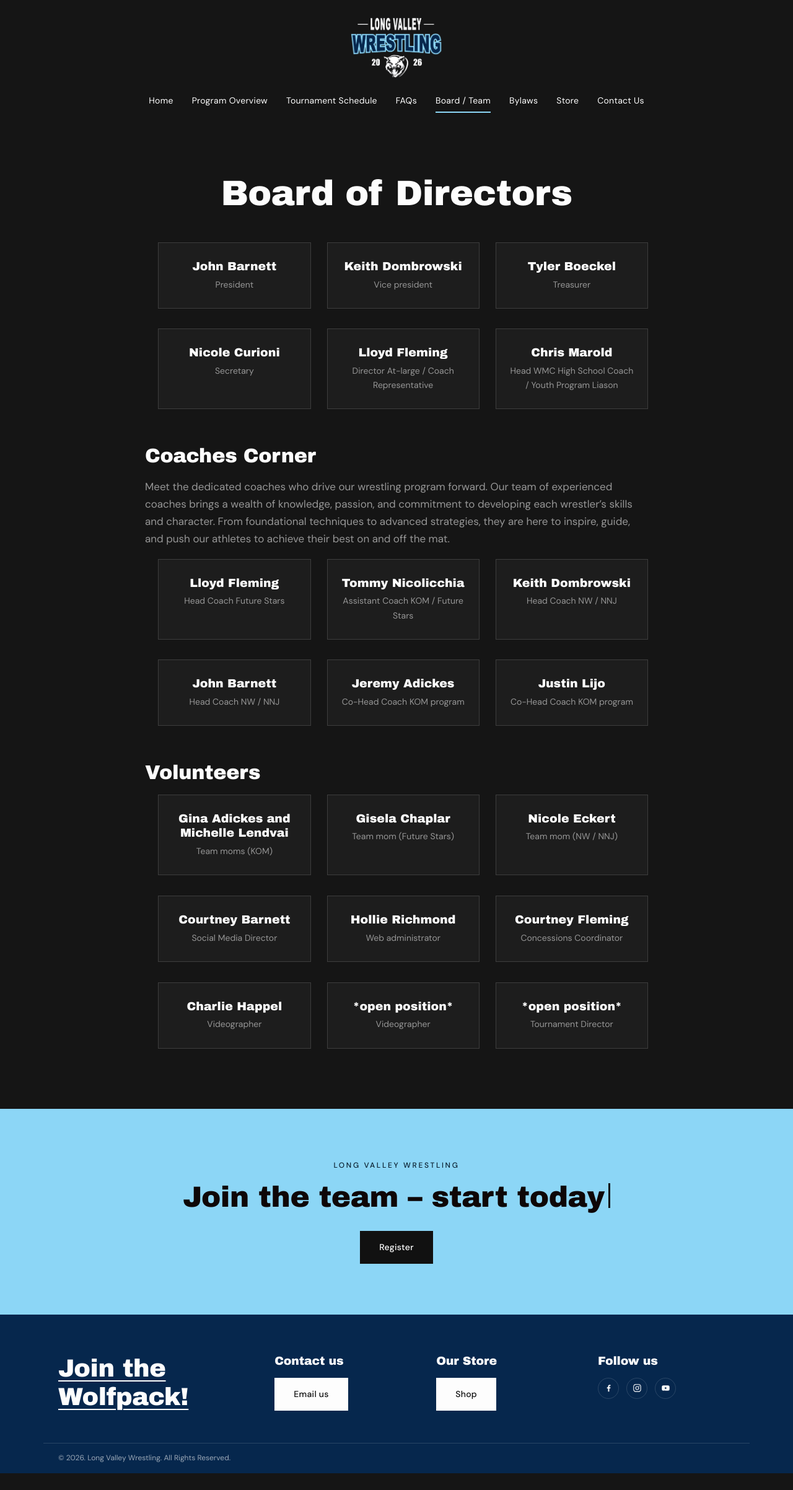
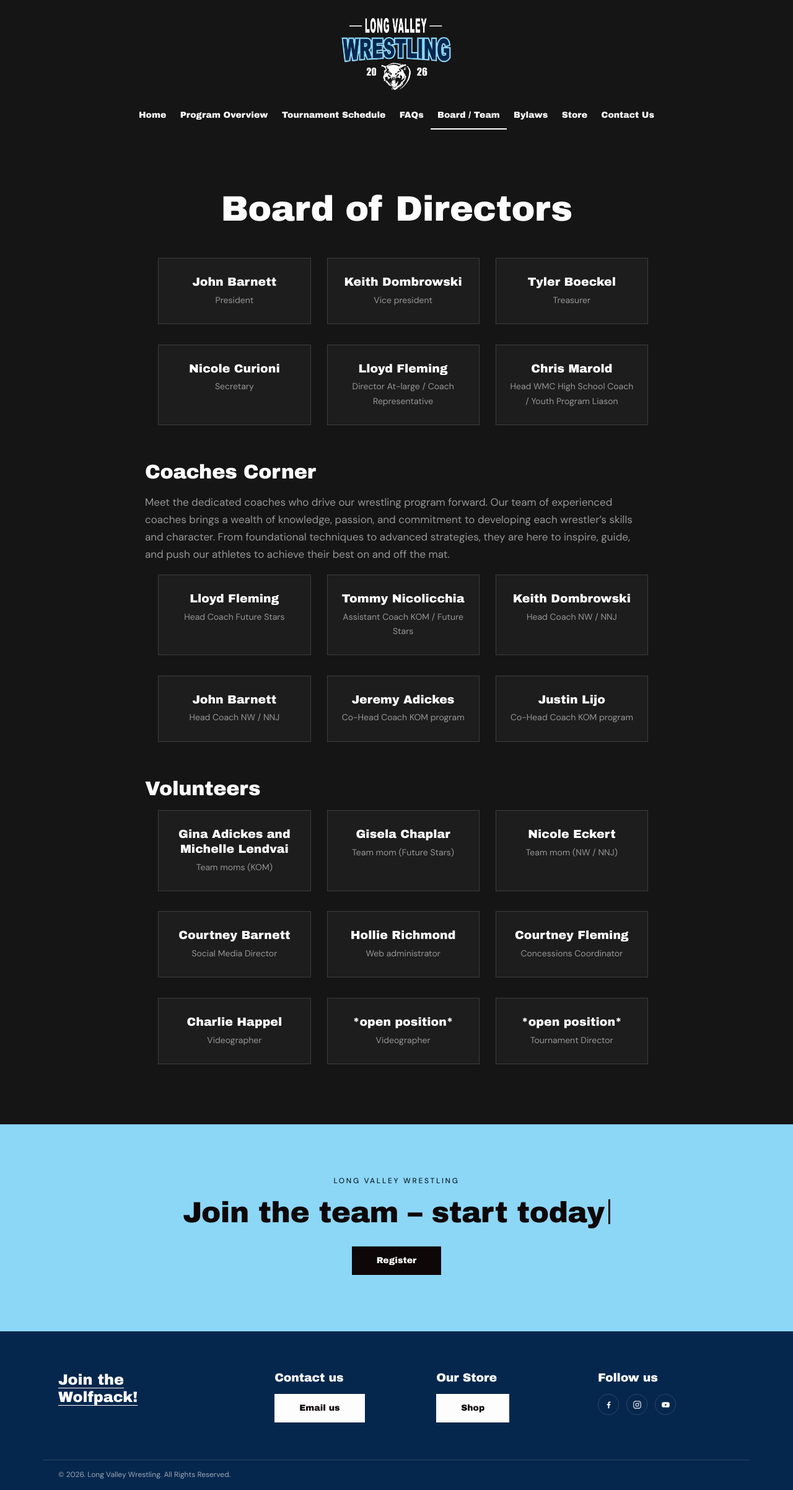
Before and after one commit to holliej0/longvalleywrestling, a Jekyll site: the page built from board/index.html, in a window 1280 px wide. Shown: the whole page at 62% size. Built offline with Jekyll 4.4.1, drawn with Linux system fonts in a browser that asks for light colours; some web fonts are replaced; before the commit the page ends 2377 px from its top, so only the background shows below that.

Commit message:
Match buttons, nav, footer link and mobile breakpoint to the original
- Buttons: Termina 14/500, 13px 40px padding, sliding-curtain hover
- Nav: Termina 14/600, white 2px underline on hover and current page
- Footer 'Join the Wolfpack!' is a link to the TeamSnap form, 24px
- Mobile breakpoint 720px to 767px; header stays centred and stacked

Co-Authored-By: Claude Opus 5 <noreply@anthropic.com>
Claude-Session: https://claude.ai/code/session_01NCfXAcizM6up3Ce7DpXy1d

```diff
--- a/_layouts/default.html
+++ b/_layouts/default.html
@@ -53,7 +53,7 @@
 
 <footer class="site-footer">
   <div class="wrap footer-grid">
-    <h2 class="footer-head">Join the<br>Wolfpack!</h2>
+    <a class="footer-head" href="{{ site.register_url }}" target="_blank" rel="noopener">Join the<br>Wolfpack!</a>
     <div>
       <h3>Contact us</h3>
       <a class="btn btn-light" href="mailto:{{ site.email }}">Email us</a>
--- a/assets/css/site.css
+++ b/assets/css/site.css
@@ -26,6 +26,7 @@ body{
 img{max-width:100%;height:auto;display:block}
 a{color:var(--white);text-decoration:none}
 a:hover{opacity:.85}
+a.btn:hover,.site-nav a:hover,.footer-head:hover{opacity:1}
 h1,h2,h3,h4,h5,h6{
   font-family:var(--head);font-weight:600;color:var(--white);
   margin:0 0 .5em;line-height:1.14;letter-spacing:-.01em;
@@ -44,22 +45,32 @@ p{margin:0 0 1.1em}
 
 /* ---------- header ---------- */
 .site-header{
-  background:var(--ink);padding:28px var(--pad);
-  display:flex;flex-direction:column;align-items:center;gap:18px;
+  background:var(--ink);padding:28px 55px;
+  display:flex;flex-direction:column;align-items:center;gap:16px;
   position:relative;z-index:40;
 }
-.brand img{width:150px;height:auto}
+.brand img{width:182px;height:auto}
 .site-nav ul{
   list-style:none;margin:0;padding:0;
-  display:flex;flex-wrap:wrap;justify-content:center;gap:6px 30px;
+  display:flex;flex-wrap:wrap;justify-content:center;gap:0;
 }
 .site-nav a{
-  font-size:14px;letter-spacing:.02em;color:var(--white);
-  padding:6px 0;display:inline-block;border-bottom:2px solid transparent;
+  font-family:var(--head);font-size:14px;font-weight:600;letter-spacing:normal;
+  line-height:21px;color:var(--white);padding:11.2px;display:inline-block;
+  position:relative;transition:color .3s;
 }
-.site-nav a:hover,.site-nav a.current{border-bottom-color:var(--sky);opacity:1}
-.nav-toggle{display:none;background:none;border:0;cursor:pointer;padding:10px}
-.nav-toggle span{display:block;width:26px;height:2px;background:var(--white);margin:5px 0;transition:.25s}
+.site-nav a::after{
+  content:"";position:absolute;left:0;bottom:-2px;
+  width:100%;height:2px;background:var(--white);
+  opacity:0;transition:opacity .3s;
+}
+.site-nav a:hover,.site-nav a.current{opacity:1}
+.site-nav a:hover::after,.site-nav a.current::after{opacity:1}
+.nav-toggle{
+  display:none;background:none;border:0;cursor:pointer;padding:0;
+  width:23px;height:24px;flex-direction:column;justify-content:center;gap:5px;
+}
+.nav-toggle span{display:block;width:23px;height:2px;background:var(--white);transition:.25s}
 .nav-toggle[aria-expanded="true"] span:nth-child(1){transform:translateY(7px) rotate(45deg)}
 .nav-toggle[aria-expanded="true"] span:nth-child(2){opacity:0}
 .nav-toggle[aria-expanded="true"] span:nth-child(3){transform:translateY(-7px) rotate(-45deg)}
@@ -82,18 +93,35 @@ p{margin:0 0 1.1em}
 .center{text-align:center}
 .lead{max-width:760px;margin-inline:auto}
 
-/* ---------- buttons ---------- */
+/* ---------- buttons ----------
+   Sliding-curtain hover: the curtain colour fills the button at rest and
+   slides up on hover, revealing the button's own background underneath. */
 .btn{
-  display:inline-block;font-family:var(--body);font-size:14px;font-weight:500;
-  letter-spacing:.02em;padding:14px 30px;border:1px solid transparent;cursor:pointer;
-  transition:background .2s,color .2s,border-color .2s;
+  position:relative;overflow:hidden;isolation:isolate;
+  display:inline-block;font-family:var(--head);font-size:14px;font-weight:500;
+  letter-spacing:normal;line-height:20px;padding:13px 40px;border:0;border-radius:0;
+  cursor:pointer;transition:color .3s;
 }
-.btn-light{background:var(--white);color:#111}
-.btn-light:hover{background:var(--sky);color:#0b0b0b;opacity:1}
-.btn-dark{background:#111;color:var(--white)}
-.btn-dark:hover{background:#000;opacity:1}
-.btn-outline{background:transparent;color:var(--white);border-color:var(--white)}
-.btn-outline:hover{background:var(--white);color:#111;opacity:1}
+.btn::before{
+  content:"";position:absolute;inset:0;z-index:-1;
+  box-shadow:inset 0 0 0 2px var(--curtain);
+}
+.btn::after{
+  content:"";position:absolute;inset:0;z-index:-2;background:var(--curtain);
+  transition:bottom .3s cubic-bezier(.7,0,.2,1);
+}
+.btn:hover::after,.btn:focus-visible::after{bottom:100%}
+.btn:hover{opacity:1}
+
+/* on dark grounds: white at rest, dark on hover */
+.btn-light{--curtain:var(--white);background:var(--ink-2);color:#0e0707}
+.btn-light:hover,.btn-light:focus-visible{color:var(--white)}
+
+/* on the light-blue band: dark at rest, white on hover */
+.btn-dark{--curtain:#0e0707;background:#fff;color:var(--white)}
+.btn-dark:hover,.btn-dark:focus-visible{color:#0e0707}
+
+.btn-outline{--curtain:transparent;background:transparent;color:var(--white);box-shadow:inset 0 0 0 1px var(--white)}
 .link-underline{
   color:var(--white);border-bottom:1px solid var(--white);
   padding-bottom:3px;font-size:15px;display:inline-block;
@@ -159,9 +187,11 @@ p{margin:0 0 1.1em}
   padding-top:64px;padding-bottom:52px;align-items:start;
 }
 .footer-head{
-  font-size:clamp(28px,3.4vw,40px);margin:0;
-  text-decoration:underline;text-underline-offset:6px;text-decoration-thickness:2px;
+  font-family:var(--head);font-size:24px;font-weight:600;line-height:28px;
+  margin:0;color:var(--white);display:inline-block;
+  text-decoration:underline;text-underline-offset:5px;text-decoration-thickness:1px;
 }
+.footer-head:hover{opacity:.85}
 .site-footer h3{font-family:var(--head);font-size:19px;margin:0 0 16px;color:var(--white)}
 .social{list-style:none;display:flex;gap:12px;margin:0;padding:0}
 .social a{
@@ -262,22 +292,26 @@ tbody tr:hover{background:rgba(255,255,255,.03)}
   .roster{grid-template-columns:repeat(2,1fr)}
   .footer-grid{grid-template-columns:1fr 1fr;gap:34px}
 }
-@media (max-width:720px){
+@media (max-width:767px){
   body{font-size:16px}
   .section{padding:54px 0}
-  .site-header{flex-direction:row;justify-content:space-between;padding:18px var(--pad)}
-  .brand img{width:96px}
-  .nav-toggle{display:block}
+  /* header keeps the same centred stack; only the nav collapses */
   .site-nav{
     position:absolute;top:100%;left:0;right:0;background:var(--ink);
-    border-top:1px solid var(--line);display:none;
+    border-top:1px solid var(--line);display:none;z-index:45;
   }
   .site-nav.open{display:block}
   .site-nav ul{flex-direction:column;gap:0;padding:8px 0}
-  .site-nav a{display:block;padding:13px var(--pad);width:100%;border-bottom:0}
+  .site-nav a{display:block;padding:13px var(--pad);width:100%;text-align:center}
+  .site-nav a::after{display:none}
   .site-nav a.current{background:rgba(255,255,255,.05)}
+  .nav-toggle{display:flex}
   .slogan-row img{width:78px;height:52px}
   .roster{grid-template-columns:1fr}
   .footer-grid{grid-template-columns:1fr;gap:30px}
   .cta{padding:58px 0}
 }
+@media (max-width:480px){
+  .site-header{padding:28px 20px}
+  .btn{padding:13px 28px}
+}
```
